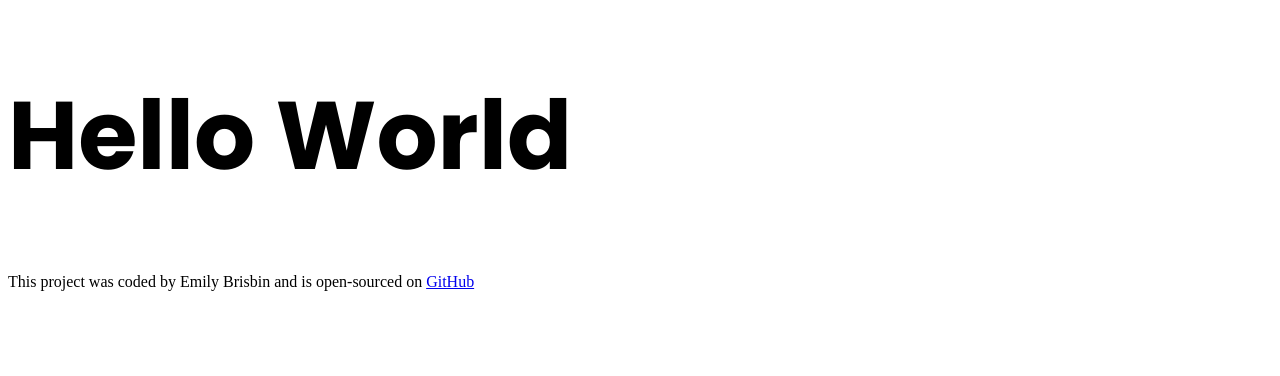
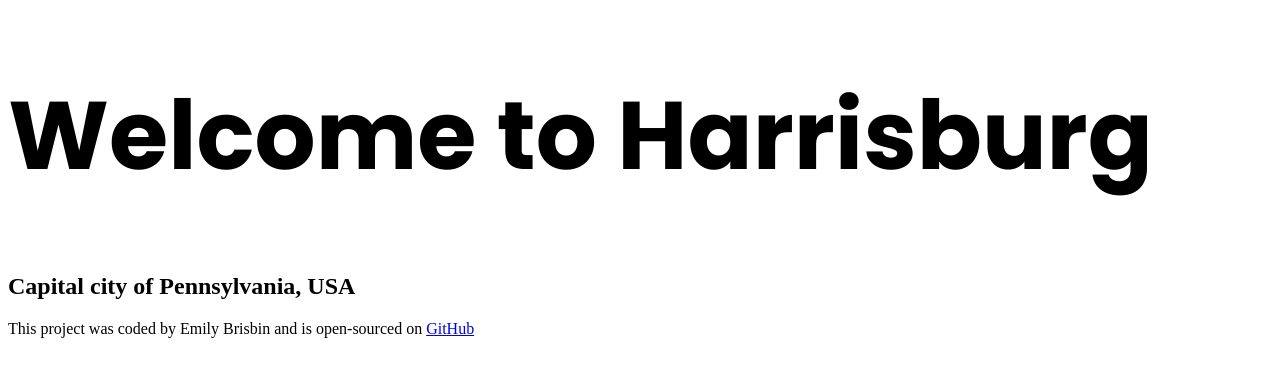
Before and after one commit to emilyyvonne/Responsive-Travel-Project, a plain HTML site: page index.html in a window 1280 px wide. Drawn offline with Linux system fonts and the light colour scheme.

Commit message:
added h2

```diff
--- a/index.html
+++ b/index.html
@@ -10,10 +10,11 @@
       rel="stylesheet"
     />
     <link rel="stylesheet" href="src/styles.css" />
-    <title>Document</title>
+    <title>Harrisburg Travel</title>
   </head>
   <body>
-    <h1>Hello World</h1>
+    <h1>Welcome to Harrisburg</h1>
+    <h2>Capital city of Pennsylvania, USA</h2>
     <footer>
       This project was coded by Emily Brisbin and is open-sourced on
       <a
```
